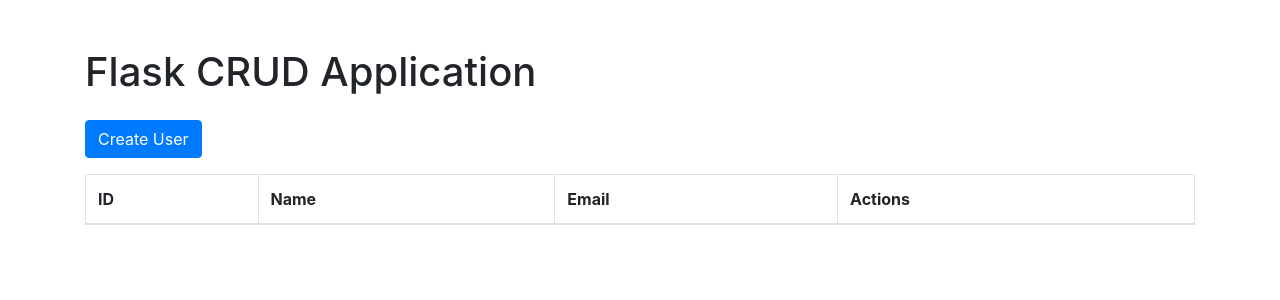
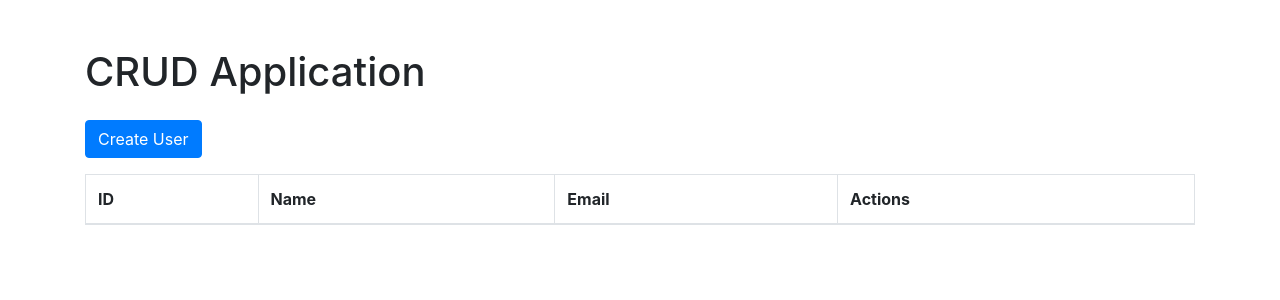
Before and after one commit to Prakhar8003/CICD, a Flask app: page / in a window 1280 px wide. Shown: the top 300 px of the page. Run offline with Flask 2, Linux system fonts and the light colour scheme; lists and menus that the app fills with data are empty; some libraries are stand-ins or nearby versions.

Commit message:
Update base.html

```diff
--- a/templates/base.html
+++ b/templates/base.html
@@ -9,7 +9,7 @@
 </head>
 <body>
     <div class="container">
-        <h1 class="mt-5">Flask CRUD Application</h1>
+        <h1 class="mt-5">CRUD Application</h1>
         {% block content %}{% endblock %}
     </div>
 </body>
```
